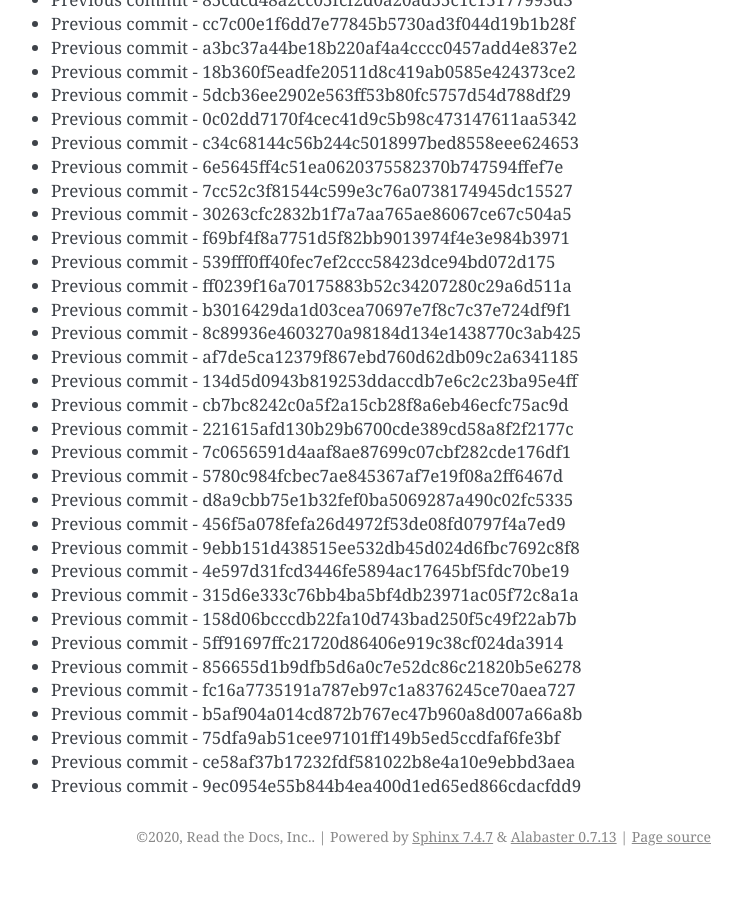
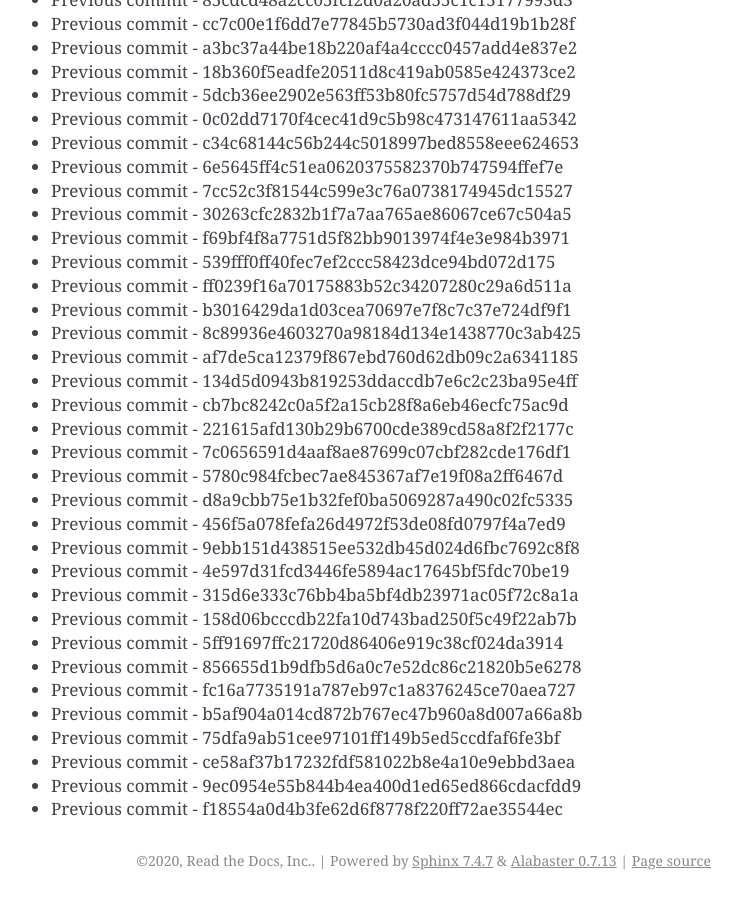
Before and after one commit to readthedocs/rtd-git-stresstest, a Sphinx documentation site: the page built from docs/updates.rst, in a window 1280 px wide and 900 px high, scrolled down 30449 px. Shown: the whole window, without its empty margins (399-1141 px from the left). Built offline with Sphinx 7.4.7, drawn with Linux system fonts in a browser that asks for light colours; before the commit the page ends 31325 px from its top, so only the background shows below that.

Commit message:
Generating commit from previous: f18554a0d4b3fe62d6f8778f220ff72ae35544ec

```diff
--- a/docs/updates.rst
+++ b/docs/updates.rst
@@ -1311,3 +1311,4 @@ It can be tested for any performance characteristics.
 * Previous commit - 75dfa9ab51cee97101ff149b5ed5ccdfaf6fe3bf
 * Previous commit - ce58af37b17232fdf581022b8e4a10e9ebbd3aea
 * Previous commit - 9ec0954e55b844b4ea400d1ed65ed866cdacfdd9
+* Previous commit - f18554a0d4b3fe62d6f8778f220ff72ae35544ec
```
